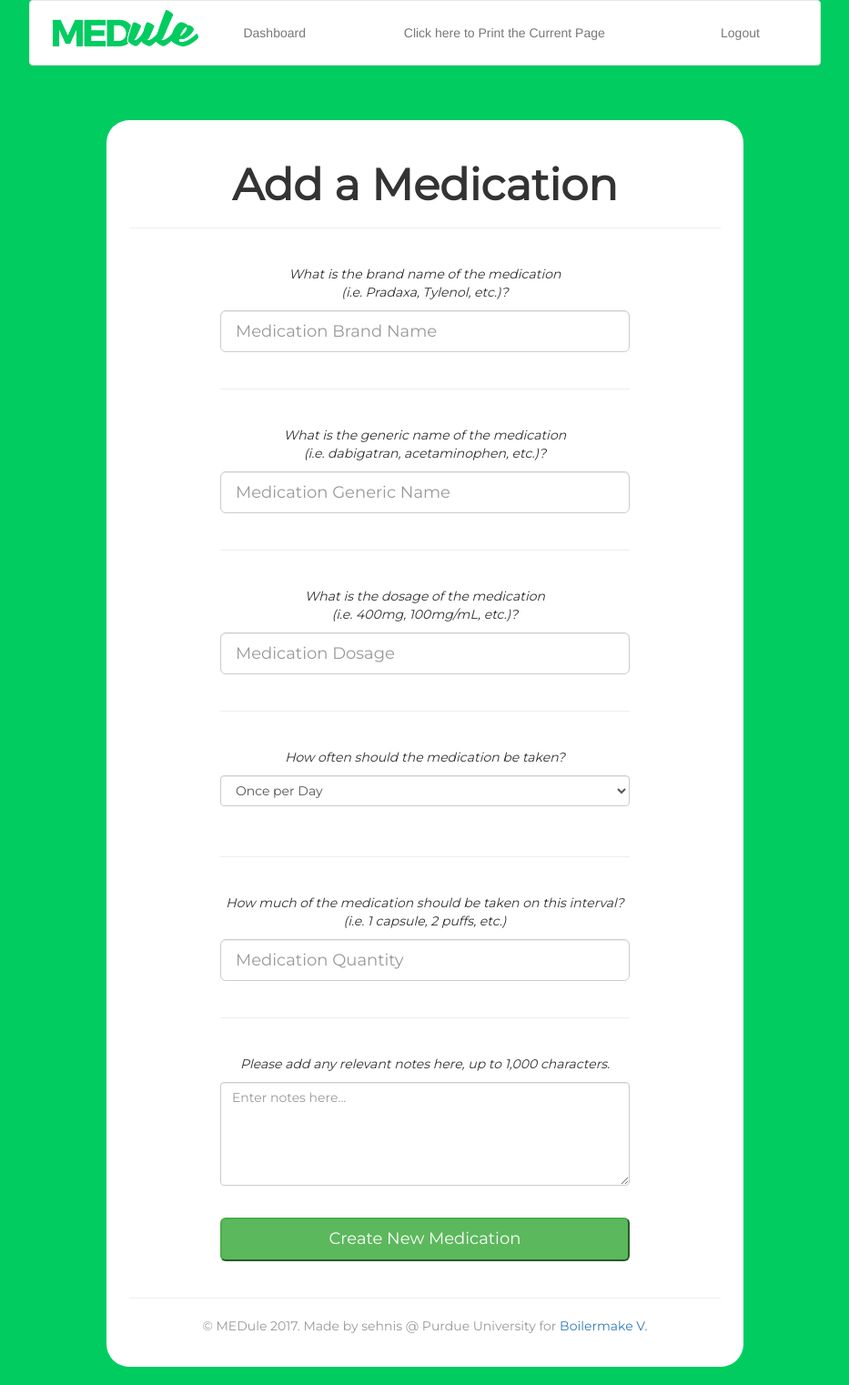
After one commit to sehnis/MEDule, a Flask app: page /new in a window 1280 px wide. The commit adds this page. Shown: the whole page at 91% size, without its empty margins (173-1106 px from the left). Run offline with Flask 2, Linux system fonts and the light colour scheme; a user stored in the database is signed in; some libraries are stand-ins or nearby versions.

Commit message:
Setup new page

```diff
--- a/app.py
+++ b/app.py
@@ -15,9 +15,9 @@ class User(db.Model):
 	username = db.Column(db.String(50), unique=True)
 	password = db.Column(db.String(50))
 
-	def __init__(self, uname, pword):
-		self.username = uname
-		self.password = pword
+	def __init__(self, username, password):
+		self.username = username
+		self.password = password
 
 class Full_Med(db.Model):
 
@@ -26,9 +26,8 @@ class Full_Med(db.Model):
 	id = db.Column(db.Integer, primary_key=True)
 	brand_name = db.Column(db.String(100))
 	generic_name = db.Column(db.String(100))
-	dose_num = db.Column(db.Integer)
-	dose_type = db.Column(db.String(25))
-	quantity = db.Column(db.Integer)
+	dose_type = db.Column(db.String(50))
+	quantity = db.Column(db.String(50))
 	# Will be structured as a dropdown ('Daily', 'Every Other Day', 'Twice Daily,' 'As Needed,' etc.)
 	frequency = db.Column(db.String(100))
 	notes = db.Column(db.String(1000))
@@ -36,10 +35,9 @@ class Full_Med(db.Model):
 	# TODO: Incorporate pill descriptions.
 	# TODO: Incorporate side effects and warnings as a list. MongoDB might make it easier.
 
-	def __init__(self, brand, generic, dnum, dtype, quant, freq, notes):
+	def __init__(self, brand, generic, dtype, quant, freq, notes):
 		self.brand_name = brand
 		self.generic_name = generic
-		self.dose_num = dnum
 		self.dose_type = dtype
 		self.quantity = quant
 		self.frequency = freq
@@ -103,6 +101,21 @@ def register():
         return render_template('login.html', succmess="Account created successfully!")
     return render_template('register.html', errmess="Cannot register you with that information. Please try again.")
 
+
+@app.route('/new', methods=['GET', 'POST'])
+def new_sheet():
+    if not session.get('logged_in'):
+        return redirect(url_for('landing'))
+    if request.method == 'POST':
+        sheet_to_add = Sheet(brand_name=request.form['brand'], generic_name=request.form['generic'],
+        					 dose_type=request.form['dtype'], quantity=request.form['quant'],
+        					 frequency=request.form['freq'], notes=request.form['notes'], owner=session['active_user'])
+        db.session.add(sheet_to_add)
+        db.session.commit()
+        return redirect(url_for('landing'))
+    return render_template('new.html', errmess="Cannot register you with that information. Please try again.")
+
+
 @app.route("/logout")
 def logout():
 	session['logged_in'] = False
--- a/templates/base.html
+++ b/templates/base.html
@@ -20,8 +20,8 @@
 	</head>
 
 	<body style="background-color:#00CC60">
-
-		<br><br><br><br> <!-- This just feels wrong -->
+		{% block navbar %}{% endblock %}
+		<br><br> <!-- This just feels wrong -->
 		<div class = "primary container rounded" style = "font-family:'Montserrat',sans-serif;max-width:700px;background-color:#FFF;padding:25px;border-radius:25px">
 			<div id = "bigcontent" class = "rounded">
 			{% block main %}{% endblock %}
@@ -29,6 +29,7 @@
 			<!-- SEPARATE FOOTER TEMPLATE -->
 			{% include 'footer.html' %}
 		</div>
+		<br>
 
 	<!-- Bootstrap core JavaScript
 	================================================== -->
--- /dev/null
+++ b/templates/new.html
@@ -0,0 +1,76 @@
+{% extends "base.html" %}
+
+{% block navbar %}
+<div class="container" style="width:900px;display:block;margin:auto">
+	<nav class="navbar navbar-default" style="background-color:#FFF!important;padding:10px">
+		<div class="container-fluid">
+			<div class="navbar-header">
+				<a class="navbar-brand" href="#">
+					<img src="static/images/logo/medule_green.png" width="160px" height="40px" style="margin-top:-15px">
+				</a>
+			</div>
+			<ul class="nav navbar-nav">
+				<li>&nbsp;&nbsp;&nbsp;&nbsp;&nbsp;</li>
+				<li><a href="#">          Dashboard          </a></li>
+				<li>&nbsp;&nbsp;&nbsp;&nbsp;&nbsp;</li><li>&nbsp;&nbsp;&nbsp;&nbsp;&nbsp;</li><li>&nbsp;&nbsp;&nbsp;&nbsp;&nbsp;</li>
+				<li>&nbsp;&nbsp;&nbsp;&nbsp;&nbsp;</li>
+				<li><a href="#">          Click here to Print the Current Page          </a>
+				</li><li>&nbsp;&nbsp;&nbsp;&nbsp;&nbsp;</li><li>&nbsp;&nbsp;&nbsp;&nbsp;&nbsp;</li><li>&nbsp;&nbsp;&nbsp;&nbsp;&nbsp;</li>
+				<li>&nbsp;&nbsp;&nbsp;&nbsp;&nbsp;</li><li>&nbsp;&nbsp;&nbsp;&nbsp;&nbsp;</li>
+				<li><a href="#">          Logout          </a></li>
+			</ul>
+			</ul>
+		</div>
+	</nav>
+</div>
+
+
+{% endblock %}
+
+{% block title %}Add a Medication{% endblock %}
+
+{% block main %}
+<div style = "text-align:center">
+	<h1><b style="font-size:48px">Add a Medication</b></h1>
+	<hr><br>
+	<div style="max-width:450px;display:block;margin:auto;">
+		<form action="/register" method="POST">
+			<p><i>What is the brand name of the medication<br>(i.e. Pradaxa, Tylenol, etc.)?</i></p>
+			<input type="text" class="form-control input-lg" name="brand" placeholder="Medication Brand Name" required>
+			<br><hr><br>
+
+			<p><i>What is the generic name of the medication<br>(i.e. dabigatran, acetaminophen, etc.)?</i></p>
+			<input type="text" class="form-control input-lg" name="generic" placeholder="Medication Generic Name" required>
+			<br><hr><br>
+
+			<p><i>What is the dosage of the medication<br>(i.e. 400mg, 100mg/mL, etc.)?</i></p>
+			<input type="text" class="form-control input-lg" name="dtype" placeholder="Medication Dosage">
+			<br><hr><br>
+
+			<p><i>How often should the medication be taken?</i></p>
+			<div class="form-group">
+			<select class="form-control" name="freq">
+				<option>Once per Day</option>
+				<option>Twice per Day</option>
+				<option>Every Other Day</option>
+				<option>Once per Week</option>
+				<option>As Needed</option>
+			</select>
+			</div>
+			<br><hr><br>
+
+			<p><i>How much of the medication should be taken on this interval?<br>(i.e. 1 capsule, 2 puffs, etc.)</i></p>
+			<input type="text" class="form-control input-lg" name="quant" placeholder="Medication Quantity">
+			<br><hr><br>
+
+			<p><i>Please add any relevant notes here, up to 1,000 characters.</i></p>
+			<div class="form-group">
+				<textarea class="form-control" rows="5" name="notes" placeholder="Enter notes here..."></textarea>
+			</div>
+			<br>
+			<button type="submit" class="btn-lg btn-block btn-success">Create New Medication</button><br>
+		</form>
+	</div>
+
+</div>
+{% endblock %}
--- a/templates/register.html
+++ b/templates/register.html
@@ -1,16 +1,16 @@
 {% extends "base.html" %}
 
-{% block title %}Sign In{% endblock %}
+{% block title %}Register{% endblock %}
 
 {% block main %}
 <div style = "text-align:center">
-	<h1><b style="font-size:48px">Sign In</b></h1>
+	<h1><b style="font-size:48px">Create a New Account</b></h1>
 	<hr><br>
 	<div style="max-width:400px;display:block;margin:auto;">
 		<form action="/register" method="POST">
 			<input type="username" class="form-control input-lg" name="username" placeholder="Username" width="500px"><br><br>
 			<input type="password" class="form-control input-lg" name="password" placeholder="Password" width="500px"><br><br>
-			<button type="submit" class="btn-lg btn-block btn-success">Sign in</button>
+			<button type="submit" class="btn-lg btn-block btn-success">Register</button>
 		</form>
 	</div>
 
```
Also changed, not shown: fullsite.db.
